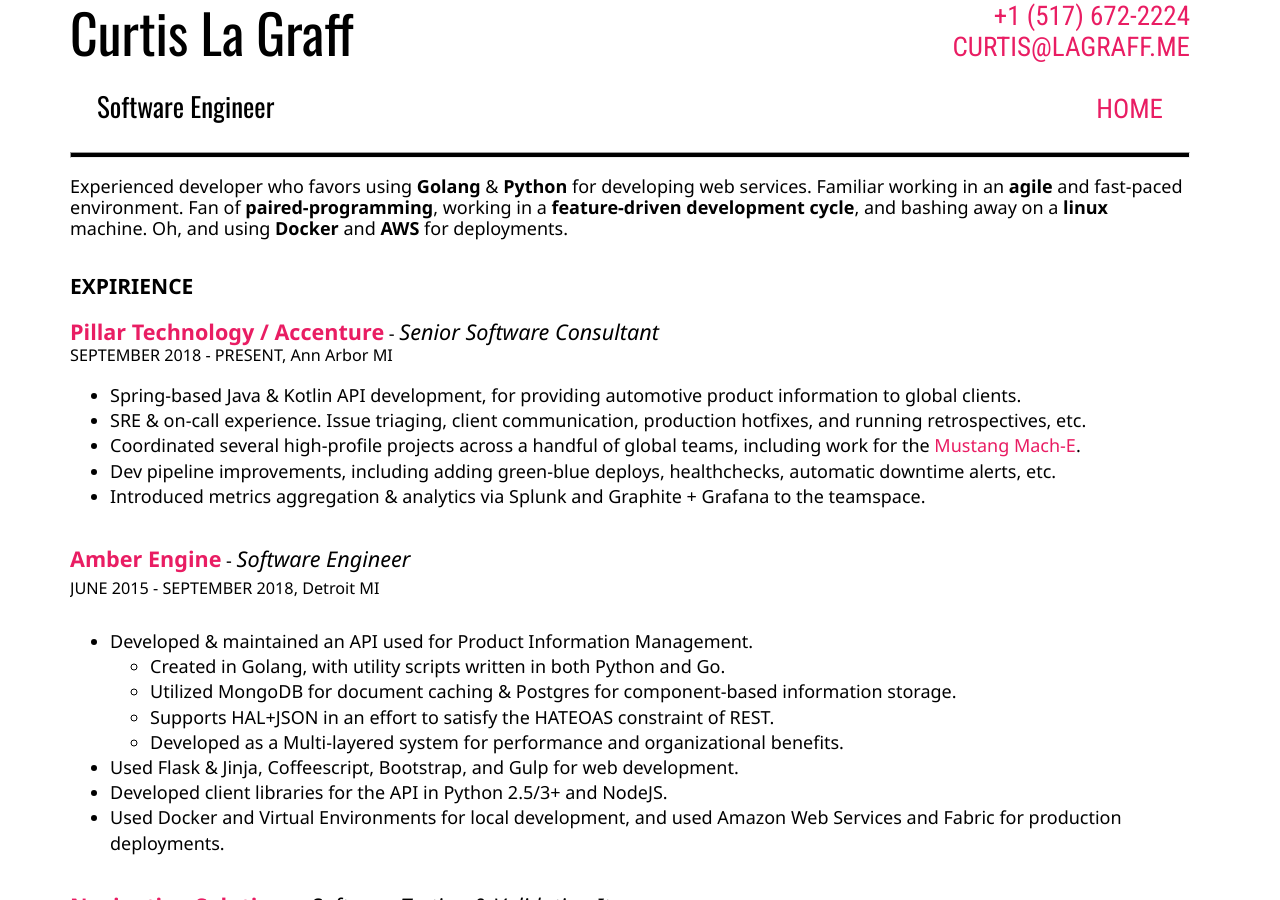
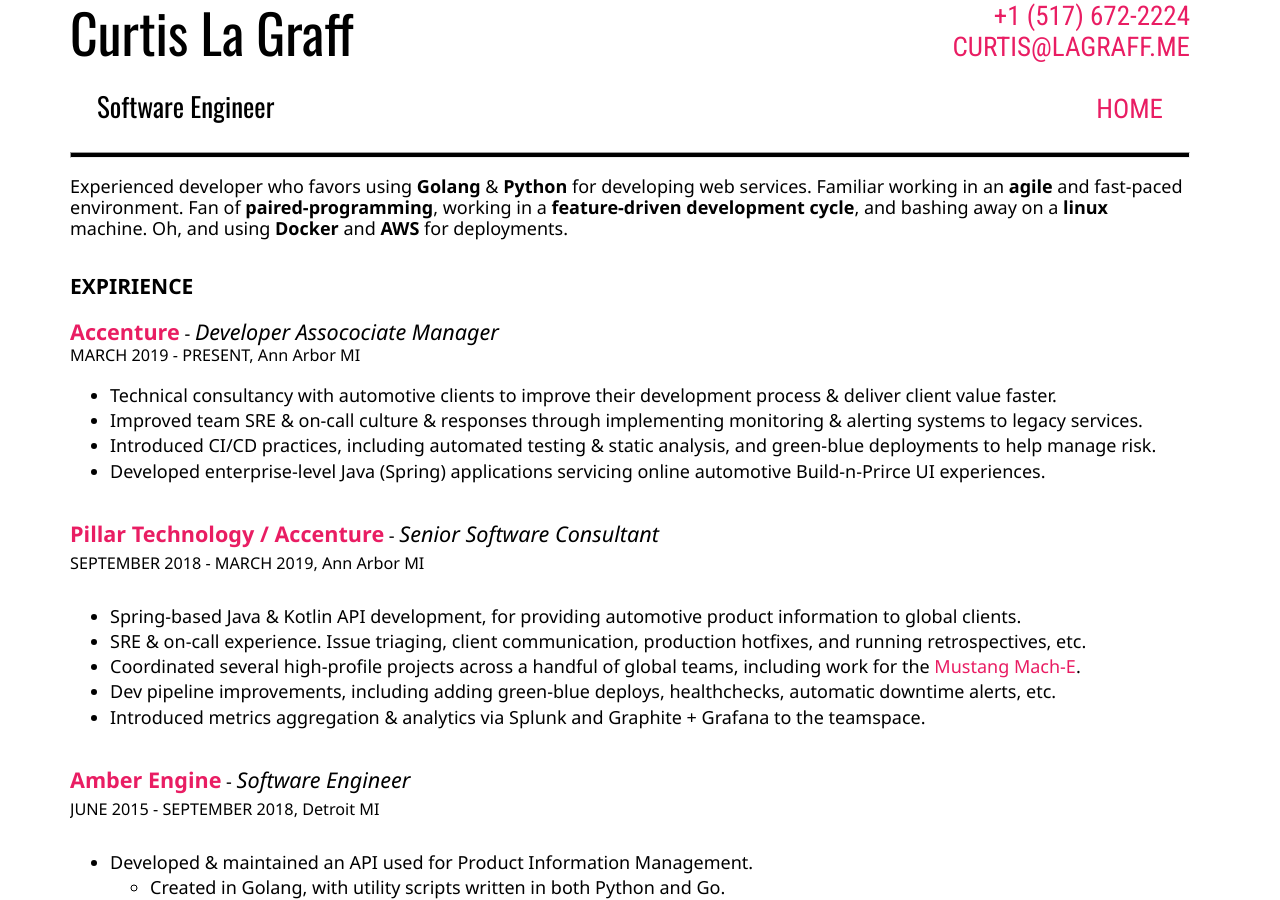
Before and after one commit to clagraff/clagraff.github.io, a Jekyll site: the page built from index.html, in a window 1280 px wide and 900 px high. Built offline with Jekyll 4.4.1, drawn with Linux system fonts in a browser that asks for light colours.

Commit message:
Update index.html

```diff
--- a/index.html
+++ b/index.html
@@ -8,8 +8,19 @@
 
 <p class="entry">
   <h3>EXPIRIENCE</h3>
+  <span class="company">Accenture</span> - <span class="position">Developer Assocociate Manager</span><br/>
+  <span class="duration">MARCH 2019 - PRESENT, Ann Arbor MI</span><br/>
+  <ul>
+    <li>Technical consultancy with automotive clients to improve their development process & deliver client value faster.</li>
+    <li>Improved team SRE & on-call culture & responses through implementing monitoring & alerting systems to legacy services.</li>
+    <li>Introduced CI/CD practices, including automated testing & static analysis, and green-blue deployments to help manage risk.</li>
+    <li>Developed enterprise-level Java (Spring) applications servicing online automotive Build-n-Prirce UI experiences.</li>
+  </ul>
+</p>
+
+<p class="entry">
   <span class="company">Pillar Technology / Accenture</span> - <span class="position">Senior Software Consultant</span><br/>
-  <span class="duration">SEPTEMBER 2018 - PRESENT, Ann Arbor MI</span><br/>
+  <span class="duration">SEPTEMBER 2018 - MARCH 2019, Ann Arbor MI</span><br/>
   <ul>
     <li>Spring-based Java & Kotlin API development, for providing automotive product information to global clients.</li>
     <li>SRE & on-call experience. Issue triaging, client communication, production hotfixes, and running retrospectives, etc.</li>
```
